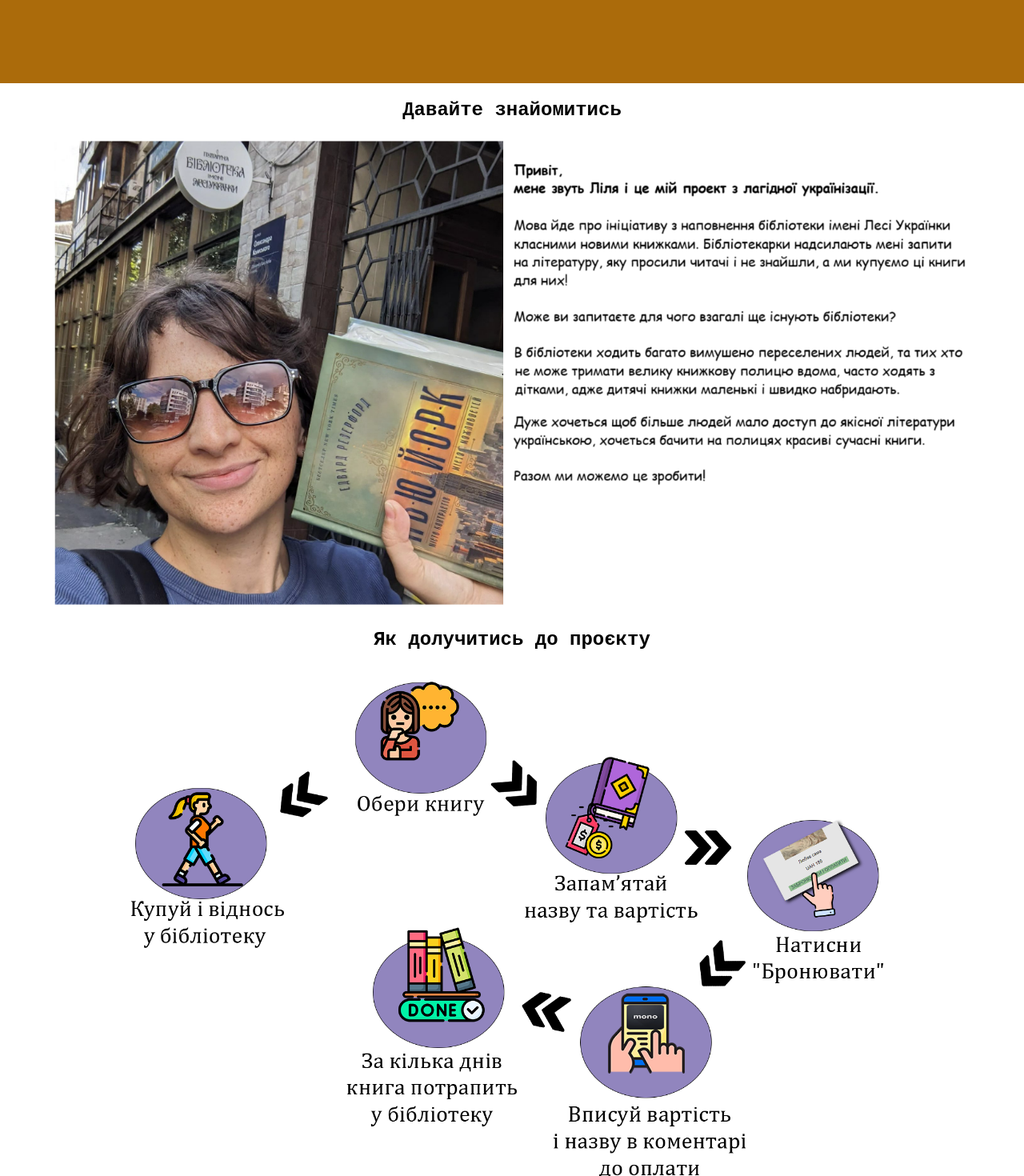
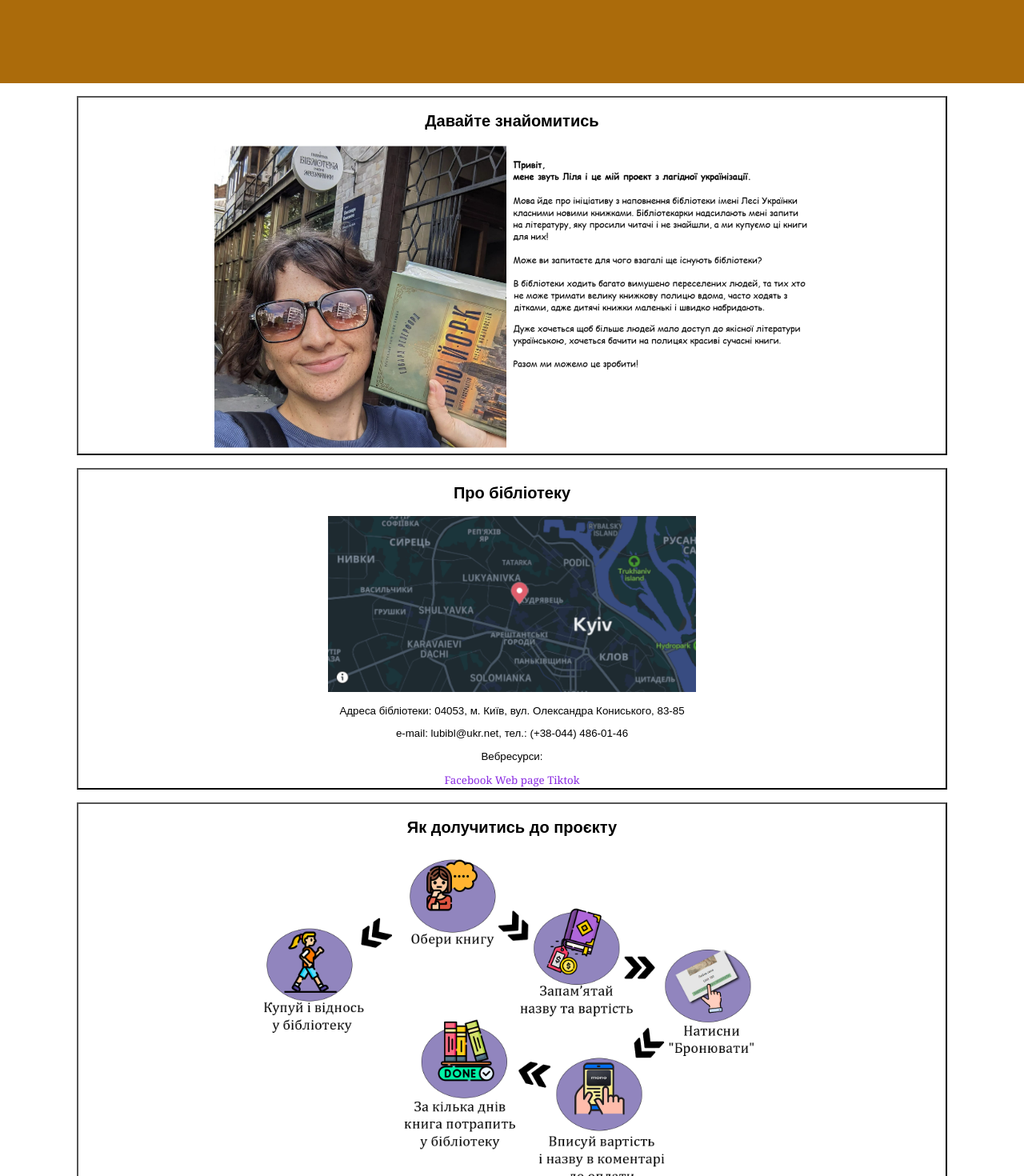
Before and after one commit to shkaburka/books-for-library, a React (Create React App) app: page / in a window 1280 px wide. Shown: the part 600-2070 px from the top of the page at 80% size. Built offline with nearby package versions, Linux system fonts and the light colour scheme.

Commit message:
reservations json 2

```diff
--- a/src/App.js
+++ b/src/App.js
@@ -1,6 +1,7 @@
 import logo from './logo.PNG';
 import card from './card.png';
 import guide from './guide.png';
+import map from './Map.png';
 import './App.css';
 import BookCard from "./components/BookCard";
 import NewBooks from './data/BooksData.json';
@@ -15,10 +16,26 @@ function App() {
       </header>
       <p/>
 
-      <h2>Давайте знайомитись</h2>
-      <img src={card} alt="" style={{width: '90%'}}/>
-      <h2>Як долучитись до проєкту</h2>
-      <img src={guide} alt="" style={{width: '90%'}}/>
+      <button style={{width:"85%", backgroundColor:"white", color:'black'}}>
+        <h2>Давайте знайомитись</h2>
+        <img src={card} alt="" style={{width: '70%'}}/>
+      </button>
+      <p/>
+      <button style={{width:"85%", backgroundColor:"white", color:'black'}}>
+        <h2>Про бібліотеку</h2>
+        <img src={map} height="220vh" alt=""/>
+        <p>Адреса бібліотеки: 04053, м. Київ, вул. Олександра Кониського, 83-85</p>
+        <p>е-mail: lubibl@ukr.net, тел.: (+38-044) 486-01-46</p>
+        <p>Вебресурси:</p>
+        <a style={{color:'blueviolet'}} href="https://www.facebook.com/LUkLibrary">  Facebook  </a>
+        <a style={{color:'blueviolet'}} href="https://lukl.kyiv.ua/">  Web page  </a>
+        <a style={{color:'blueviolet'}} href="https://www.tiktok.com/@lesyalibrary?_t=8oqALFN1u1W&_r=1">  Tiktok  </a>
+      </button>
+      <p/>
+      <button style={{width:"85%", backgroundColor:"white", color:'black'}}>
+        <h2>Як долучитись до проєкту</h2>
+        <img src={guide} alt="" style={{width: '70%'}}/>
+      </button>
 
       <div className="grid place-items-center h-screen bg-zinc-300 p-5 text-[#454545]">
         <h2>Нові запити</h2>
--- a/src/data/BooksData.json
+++ b/src/data/BooksData.json
@@ -42,7 +42,7 @@
     {
       "title": "Ув’язнені брехнею",
       "image_url": "https://static.yakaboo.ua/media/catalog/product/3/8/38d03d408d3064f45851994e455943ad.jpg",
-      "price": "UAH 280"
+      "price": "R"
     },
     {
       "title": "Любов сама",
```
Also changed, not shown: src/Map.png (added).
